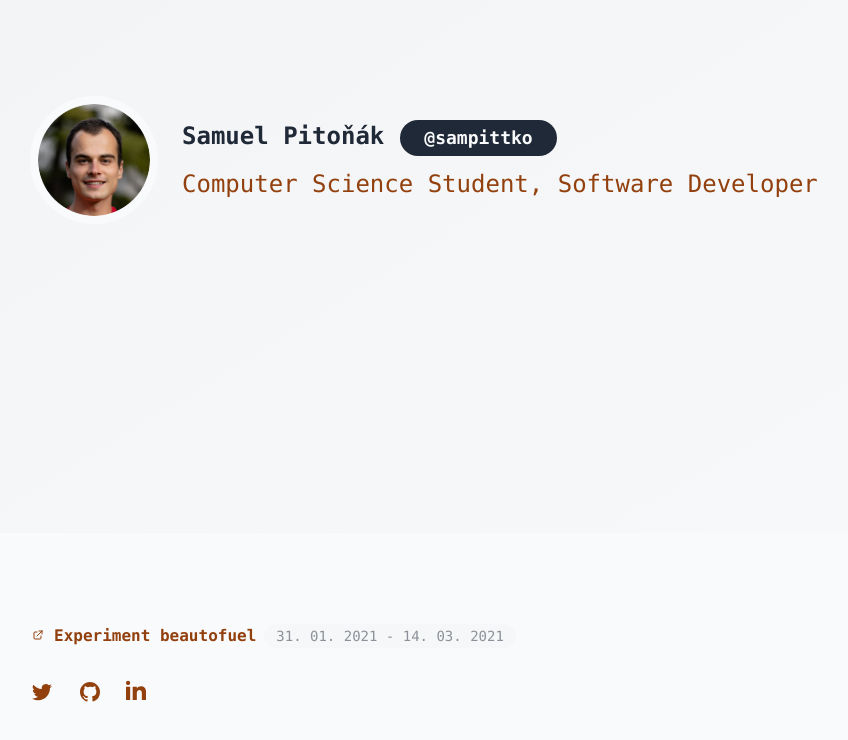
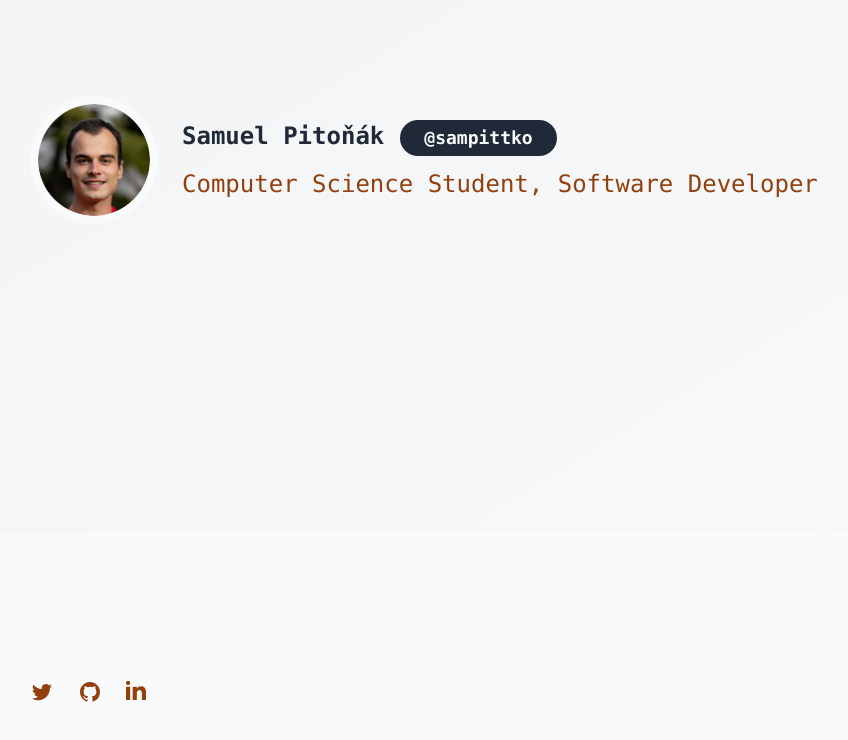
Before and after one commit to sampittko/samuelpitonak.sk, a Gatsby site: page / in a window 1280 px wide. Shown: the whole page, without its empty margins (66-914 px from the left). Built offline with nearby package versions, Linux system fonts and the light colour scheme; Gatsby itself is replaced by a stand-in of ours.

Commit message:
Experiment over

```diff
--- a/gatsby-config.js
+++ b/gatsby-config.js
@@ -2,11 +2,6 @@ module.exports = {
   siteMetadata: {
     description: `Personal website of Samuel Pitoňák`,
     siteUrl: `https://samuelpitonak.sk`,
-    thesis: {
-      link: "http://beautofuel.vps.wbsprt.com",
-      text: "Experiment beautofuel",
-      duration: "31. 01. 2021 - 14. 03. 2021",
-    },
     author: {
       username: "sampittko",
       fullname: "Samuel Pitoňák",
--- a/src/components/footer/index.js
+++ b/src/components/footer/index.js
@@ -1,18 +1,12 @@
 import { graphql, useStaticQuery } from "gatsby"
 import React from "react"
 import Socials from "./socials"
-import Thesis from "./thesis"
 
 const Footer = ({ ...props }) => {
   const data = useStaticQuery(graphql`
     query {
       site {
         siteMetadata {
-          thesis {
-            link
-            text
-            duration
-          }
           author {
             socials {
               twitter
@@ -26,12 +20,10 @@ const Footer = ({ ...props }) => {
   `)
 
   const { socials } = data.site.siteMetadata.author
-  const { thesis } = data.site.siteMetadata
 
   return (
     <>
       <footer {...props}>
-        <Thesis {...thesis} className="max-w-xs md:max-w-none" />
         <Socials
           {...socials}
           className="flex justify-center pt-6 space-x-6 md:justify-start md:pt-8 "
--- a/src/components/footer/thesis.js
+++ /dev/null
@@ -1,32 +0,0 @@
-import React from "react"
-
-const Thesis = ({ text, link, duration, ...rest }) => (
-  <div {...rest}>
-    <a
-      href={link}
-      rel="noreferrer"
-      className="font-bold text-amber-800 hover:text-amber-900"
-    >
-      <svg
-        xmlns="http://www.w3.org/2000/svg"
-        fill="none"
-        viewBox="0 0 24 24"
-        stroke="currentColor"
-        className="inline-block w-4 h-4 pt-1 mr-2 align-baseline"
-      >
-        <path
-          strokeLinecap="round"
-          strokeLinejoin="round"
-          strokeWidth={2}
-          d="M10 6H6a2 2 0 00-2 2v10a2 2 0 002 2h10a2 2 0 002-2v-4M14 4h6m0 0v6m0-6L10 14"
-        />
-      </svg>
-      {text}
-    </a>
-    <span className="mt-2 md:mt-0 ml-0 md:ml-2 inline-flex items-center px-3 py-0.5 rounded-full text-sm bg-gray-100 text-gray-800 animate-pulse">
-      {duration}
-    </span>
-  </div>
-)
-
-export default Thesis
```
